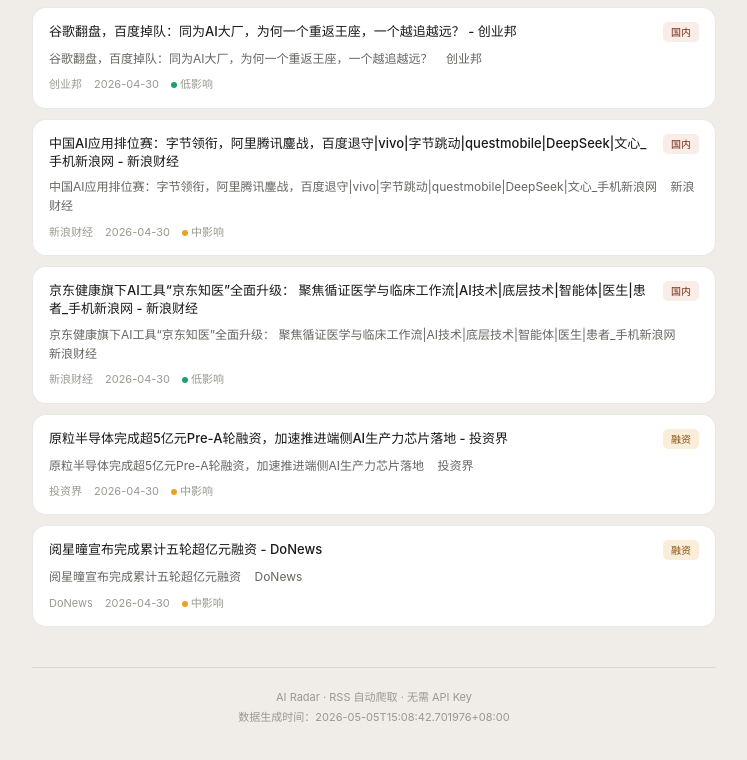
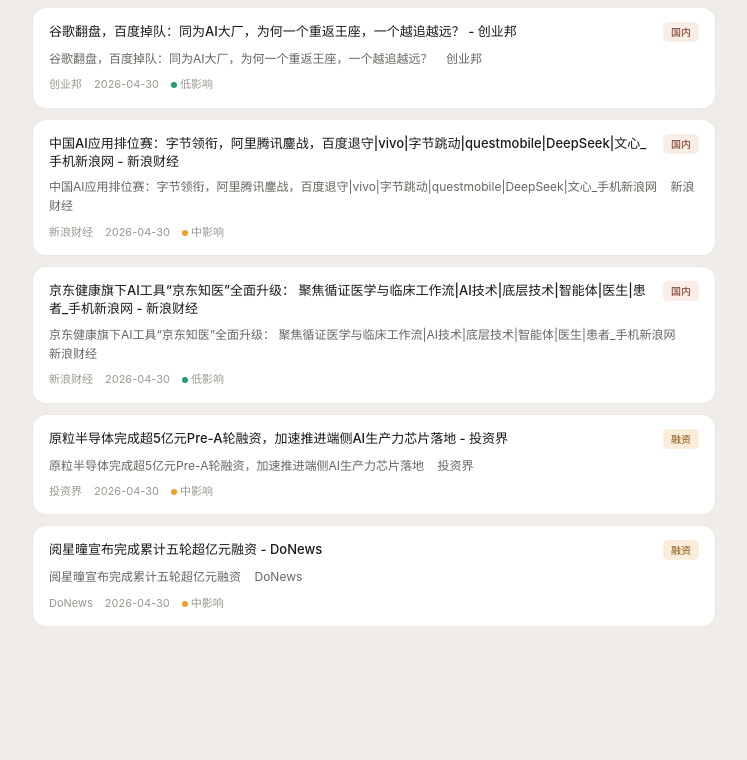
Before and after one commit to leeangcurry-stack/ai-radar4, a plain HTML site: page docs/index.html in a window 1280 px wide. Shown: the part 6345-7105 px from the top of the page, without its empty margins (266-1013 px from the left). After the commit the page ends 7042 px from the top, so only its background shows below. Drawn offline with Linux system fonts and the light colour scheme.

Commit message:
index.html

```diff
--- a/docs/index.html
+++ b/docs/index.html
@@ -140,10 +140,7 @@
     </div>
   </div>
 
-  <div class="footer">
-    <div>AI Radar · RSS 自动爬取 · 无需 API Key</div>
-    <div id="footer-ts"></div>
-  </div>
+
 
 </div>
 
@@ -176,7 +173,7 @@
 
   // Header
   document.getElementById('update-sub').textContent = `全球AI动态追踪 · ${d.generated_at}`;
-  document.getElementById('footer-ts').textContent  = `数据生成时间：${d.generated_ts || d.generated_at}`;
+
 
   // Metrics
   document.getElementById('metrics-area').innerHTML = `
```
